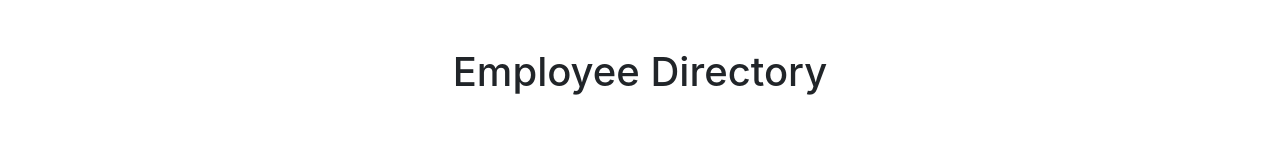
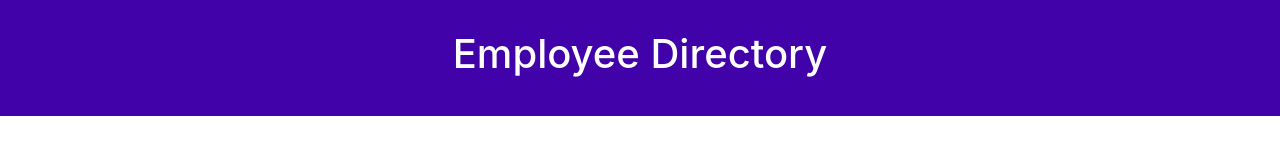
Before and after one commit to vlad916/employee-directory, a React (Create React App) app: page / in a window 1280 px wide. Shown: the top 142 px of the page. Built offline with nearby package versions, Linux system fonts and the light colour scheme.

Commit message:
header updated.

```diff
--- /dev/null
+++ b/src/components/header.css
@@ -0,0 +1,6 @@
+.header {
+    background-color: rgb(66, 2, 169);
+    color: white;
+    text-align: center;
+    padding: 30px;
+}
--- a/src/components/header.jsx
+++ b/src/components/header.jsx
@@ -1,9 +1,10 @@
 import React, { Component } from 'react';
+import './header.css';
 
 class Header extends Component {
     render() {
         return (
-            <div className="container text-center mt-5">
+            <div className="header">
                 <h1>Employee Directory</h1>
             </div>
          );
```
